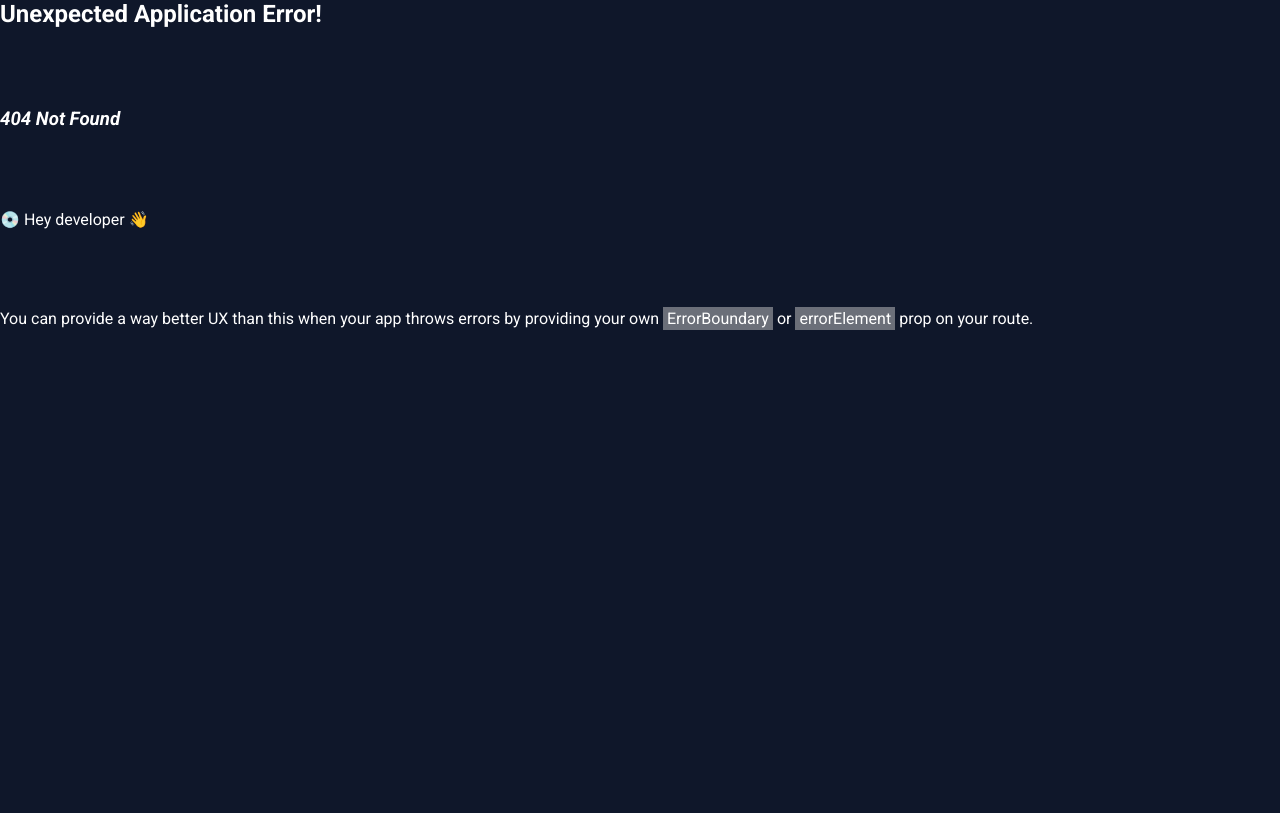
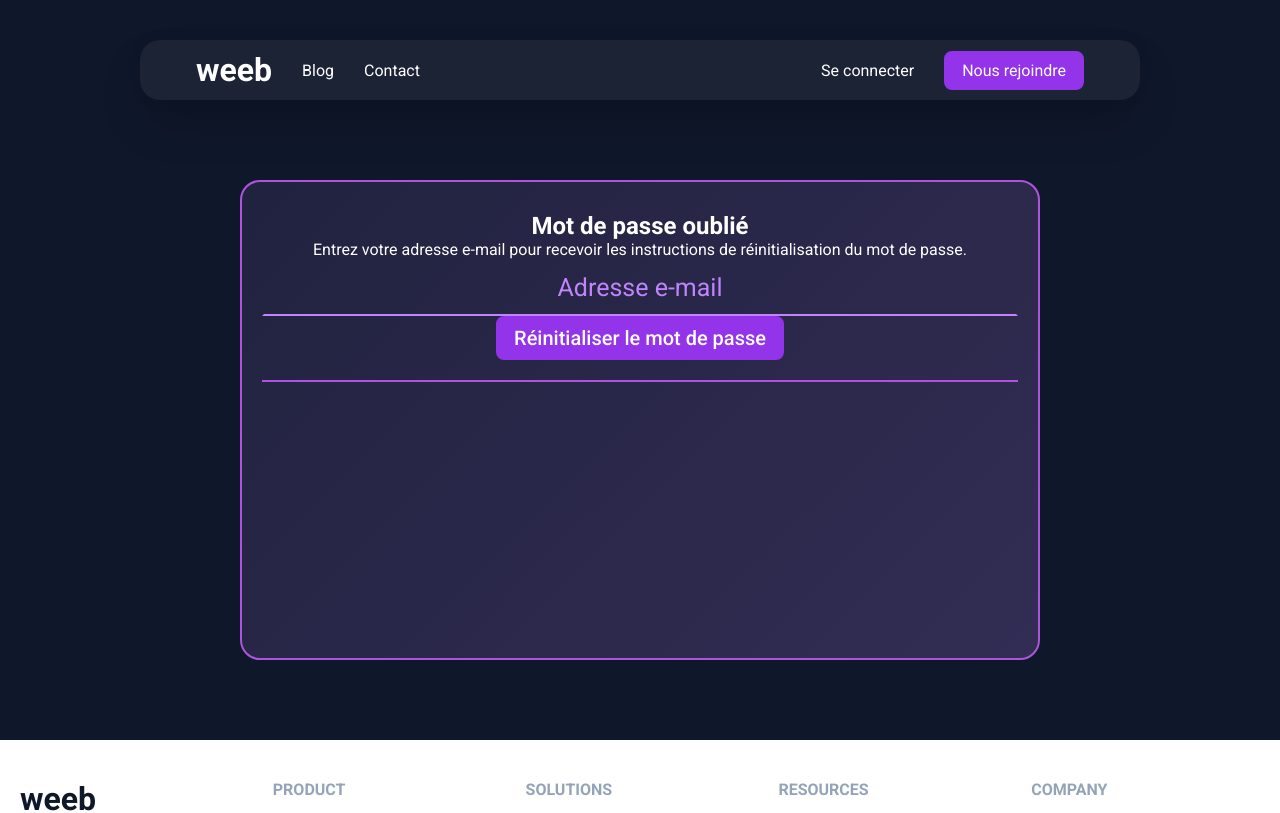
Before and after one commit to zeroualm/weeb_mathis_zeroual, a React (Vite) app: page /forgot-password in a window 1280 px wide. Before the commit this address had no page. Shown: the top 813 px of the page. Built offline with nearby package versions, Linux system fonts and the light colour scheme.

Commit message:
feat: reset password

```diff
--- /dev/null
+++ b/src/pages/ForgotPassword.jsx
@@ -0,0 +1,62 @@
+import { useState } from "react";
+import { useNavigate } from "react-router-dom";
+import api from "../context/api";
+import Input from "../components/Input/Input";
+import Button from "../components/Button/Button";
+
+const ForgotPassword = () => {
+    const djangoApiUrlReset = `http://localhost:8000/api/users/password-reset/request/`;
+
+    const [email, setEmail] = useState("");
+    const [isLoading, setIsLoading] = useState(false);
+    const [error, setError] = useState(null);
+
+    const navigate = useNavigate();
+
+    const handleResetPassword = async () => {
+        setIsLoading(true);
+        try {
+            console.log("Envoi de la requête de réinitialisation du mot de passe ...")
+            const response = await api.post(djangoApiUrlReset, {
+                email: email
+            });
+            console.log("Requête de réinitialisation du mot de passe terminée")
+            console.log(response.data)
+            setError(null)
+
+        } catch (err){
+            if (err.response && err.response.status === 404) {
+                console.log("Erreur 404 : Utilisateur non trouvé");
+            } else {
+                console.error("--- ERROR FETCHING DATA ---");
+                console.error(err);
+                setError(err);
+            }
+        } finally {
+            setIsLoading(false);
+        }
+    };
+
+    return (
+        <div className="article-container">
+            <section className="article-hero">
+                <h1>Mot de passe oublié</h1>
+                <p>Entrez votre adresse e-mail pour recevoir les instructions de réinitialisation du mot de passe.</p>
+
+                <form onSubmit={(e) => {
+                        e.preventDefault();
+                        handleResetPassword();
+                    }}>
+
+                        <Input type="email" name="email" id="email"  placeholder="Adresse e-mail" value={email}  onChange={(e) => setEmail(e.target.value)} />
+
+                        <Button variant="primary">
+                            Réinitialiser le mot de passe
+                        </Button>
+                    </form>
+            </section>
+        </div>
+    );
+};
+
+export default ForgotPassword;
--- a/src/pages/Login.jsx
+++ b/src/pages/Login.jsx
@@ -67,7 +67,7 @@ const Login = () => {
 
                 </div>
 
-                <Link to="/reset-password">Mot de passe oublié ?</Link>
+                <Link to="/forgot-password">Mot de passe oublié ?</Link>
 
                 <p>Vous n’avez pas de compte ? Vous pouvez en <Link to="/signup">créer un</Link></p>
 
--- /dev/null
+++ b/src/pages/ResetPassword.jsx
@@ -0,0 +1,86 @@
+import { useState } from "react";
+import { useNavigate, useSearchParams } from "react-router-dom";
+import api from "../context/api";
+import Input from "../components/Input/Input";
+import Button from "../components/Button/Button";
+
+const ResetPassword = () => {
+
+    const [searchParams] = useSearchParams();
+
+    const uidb64 = searchParams.get("uidb64")
+    const token = searchParams.get("token")
+
+    const djangoApiUrlReset = `http://localhost:8000/api/users/password-reset/confirm/`;
+
+    const [isLoading, setIsLoading] = useState(false);
+    const [error, setError] = useState(null);
+    const [password, setPassword] = useState("")
+
+    const navigate = useNavigate();
+
+    const handleResetPassword = async () => {
+        setIsLoading(true);
+        try {
+
+            console.log("Envoi de la requête de réinitialisation du mot de passe ...")
+            const response = await api.post(djangoApiUrlReset, {
+                uidb64:uidb64,
+                token:token,
+                password: password
+            });
+            console.log("Réinitialisation du mot de passe terminée")
+            console.log(response.data)
+            setError(null)
+
+        } catch (err) {
+            if (err.response && err.response.status === 404) {
+                console.log(err.response.data);
+                setError("Erreur 404");
+            }
+            else {
+                console.error("--- ERROR FETCHING DATA ---");
+                console.error(err.response);
+                if (err.response && err.response.data) {
+                    setError(JSON.stringify(err.response.data));
+                } else {
+                    setError(err.message);
+                }
+            }
+        } finally {
+            setIsLoading(false);
+        }
+    };
+
+    return (
+
+        <div className="article-container">
+            {error ? (
+                    <>
+                        <h1>Une erreur est survenue</h1>
+
+                        <p>{error.message}</p>
+                    </>
+                ) : null
+            }
+            <section className="article-hero">
+                <h1>Mot de passe oublié</h1>
+                <p>Entrez votre adresse e-mail pour recevoir les instructions de réinitialisation du mot de passe.</p>
+
+                <form onSubmit={(e) => {
+                        e.preventDefault();
+                        handleResetPassword();
+                    }}>
+
+                        <Input type="password" name="password" id="password"  placeholder="Mot de passe" value={password}  onChange={(e) => setPassword(e.target.value)} />
+
+                        <Button variant="primary">
+                            Réinitialiser le mot de passe
+                        </Button>
+                    </form>
+            </section>
+        </div>
+    );
+};
+
+export default ResetPassword;
--- a/src/pages/ResetPwdRequest.jsx
+++ /dev/null
@@ -1,72 +0,0 @@
-import { useState, useEffect } from "react";
-import { useNavigate, useParams } from "react-router-dom";
-import axios from "axios";
-import Input from "../components/Input/Input";
-import Button from "../components/Button/Button";
-
-const ResetPwdRequest = () => {
-
-    const { id } = useParams();
-
-    const djangoApiUrlReset = `http://localhost:8000/api/users/reset-password/request`;
-
-    const [isLoading, setIsLoading] = useState(true);
-    const [error, setError] = useState(null);
-
-    const navigate = useNavigate();
-
-    useEffect(() => {
-
-        const RequestPassword = async () => {
-            try {
-                console.log("Envoi de la requête de réinitialisation du mot de passe ...")
-                const response = await axios.post(djangoApiUrlReset, {
-                });
-                console.log("Requête de réinitialisation du mot de passe terminée")
-                console.log(response.data)
-                setError(null)
-            } catch (err){
-                if (err.response && err.response.status === 404) {
-                    console.log("Erreur 404 : Aucune catégorie");
-                }
-                else {
-                    console.error("--- ERROR FETCHING DATA ---");
-                    console.error(err);
-                    setError(err);
-                    setArticle({});
-                }
-
-            } finally {
-                setIsLoading(false);
-            }
-        };
-
-        RequestPassword();
-    },[]);
-
-
-    return (
-        <div className="article-container">
-
-            <section className="article-hero">
-
-                <h1>Mot de passe oublié</h1>
-
-                <p>Entrez votre adresse e-mail pour recevoir les instructions de réinitialisation du mot de passe.</p>
-
-                <form action="" onSubmit={(e) => {
-                        e.preventDefault();
-                        handleResetPassword();
-                    }}>
-
-                        <Input type="text" name="email" id="email" placeholder="Adresse e-mail" value={email} onChange={(e) => setEmail(e.target.value)} />
-                        <Button variant="primary">Réinitialiser le mot de passe</Button>
-                    </form>
-
-            </section>
-
-        </div>
-    );
-};
-
-export default ResetPwdRequest;
```
Also changed, not shown: src/main.jsx (+7 -3 lines).
